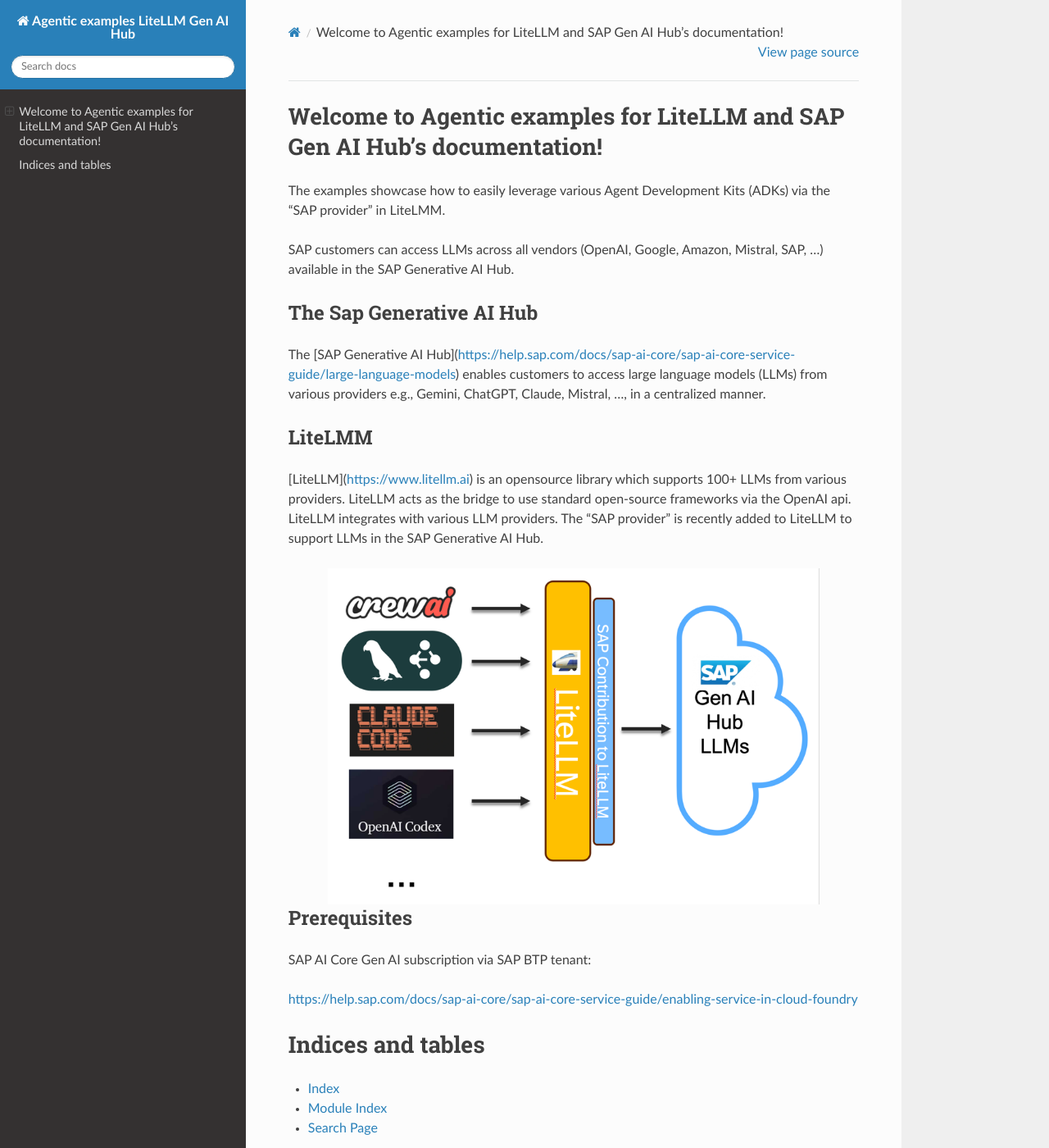
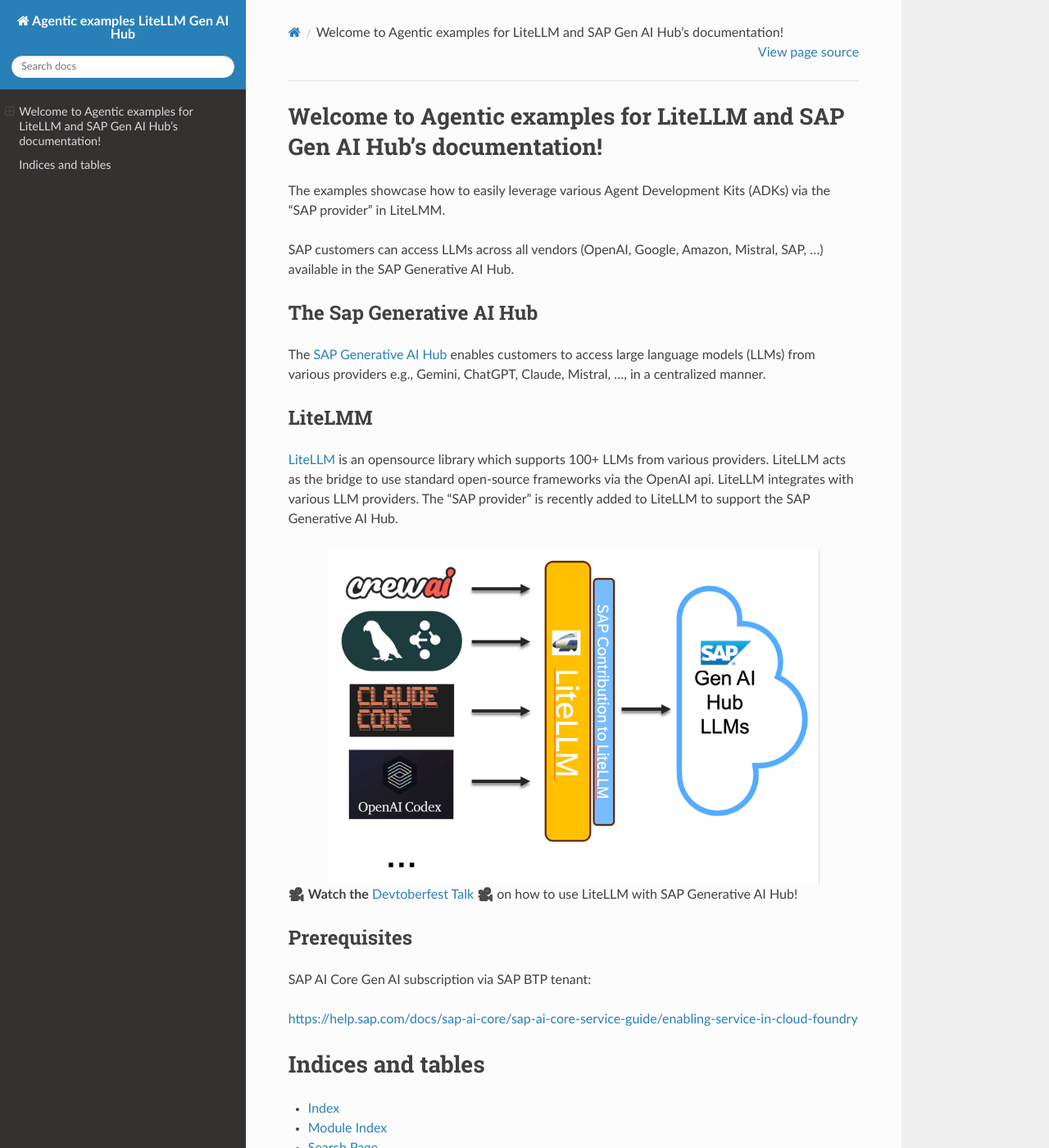
Before and after one commit to sap-contributions/litellm-agentic-examples, a Sphinx documentation site: the page built from docs/source/index.rst, in a window 1280 px wide and 1400 px high. Shown: the whole window at 82% size. Built offline with Sphinx 7.4.7 and the Read the Docs theme 3.1.0, drawn with Linux system fonts in a browser that asks for light colours; pages that are not in the unit, such as notebooks, are missing from menus.

```diff
--- a/docs/source/index.rst
+++ b/docs/source/index.rst
@@ -12,20 +12,23 @@ SAP customers can access LLMs across all vendors (OpenAI, Google, Amazon, Mistra
 
 The Sap Generative AI Hub
 -------------------------
-The [SAP Generative AI Hub](https://help.sap.com/docs/sap-ai-core/sap-ai-core-service-guide/large-language-models)
+The `SAP Generative AI Hub <https://help.sap.com/docs/sap-ai-core/sap-ai-core-service-guide/large-language-models>`_
 enables customers to access large language models (LLMs) from various providers e.g., Gemini, ChatGPT, Claude, Mistral, ...,
 in a centralized manner.
 
 LiteLMM
 ----------------
-[LiteLLM](https://www.litellm.ai) is an opensource library which supports 100+ LLMs from various providers.
+`LiteLLM <https://www.litellm.ai>`_ is an opensource library which supports 100+ LLMs from various providers.
 LiteLLM acts as the bridge to use standard open-source frameworks via the OpenAI api. LiteLLM integrates with various
-LLM providers. The "SAP provider" is recently added to LiteLLM to support LLMs in the SAP Generative AI Hub.
+LLM providers. The "SAP provider" is recently added to LiteLLM to support the SAP Generative AI Hub.
 
 .. image:: _static/LiteLLM_SAPGenAIHub.png
    :alt: LiteLLM SAP Gen AI Hub Architecture
    :width: 600px
    :align: center
+
+🎥 **Watch the** `Devtoberfest Talk <https://www.youtube.com/watch?v=osVV9lqm3ms>`_ 🎥
+on how to use LiteLLM with SAP Generative AI Hub!
 
 Prerequisites
 -------------
```
Also changed, not shown: README.md (+3 -1 lines).
